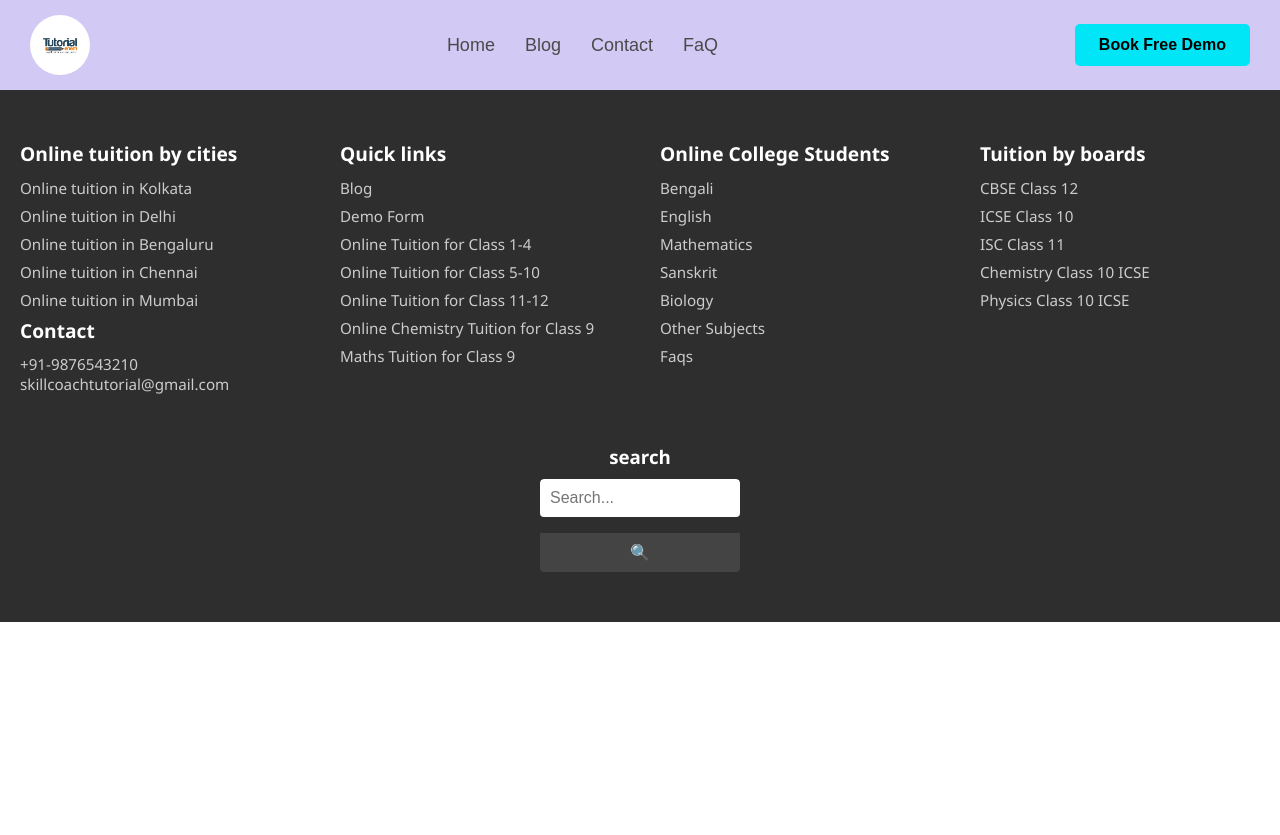
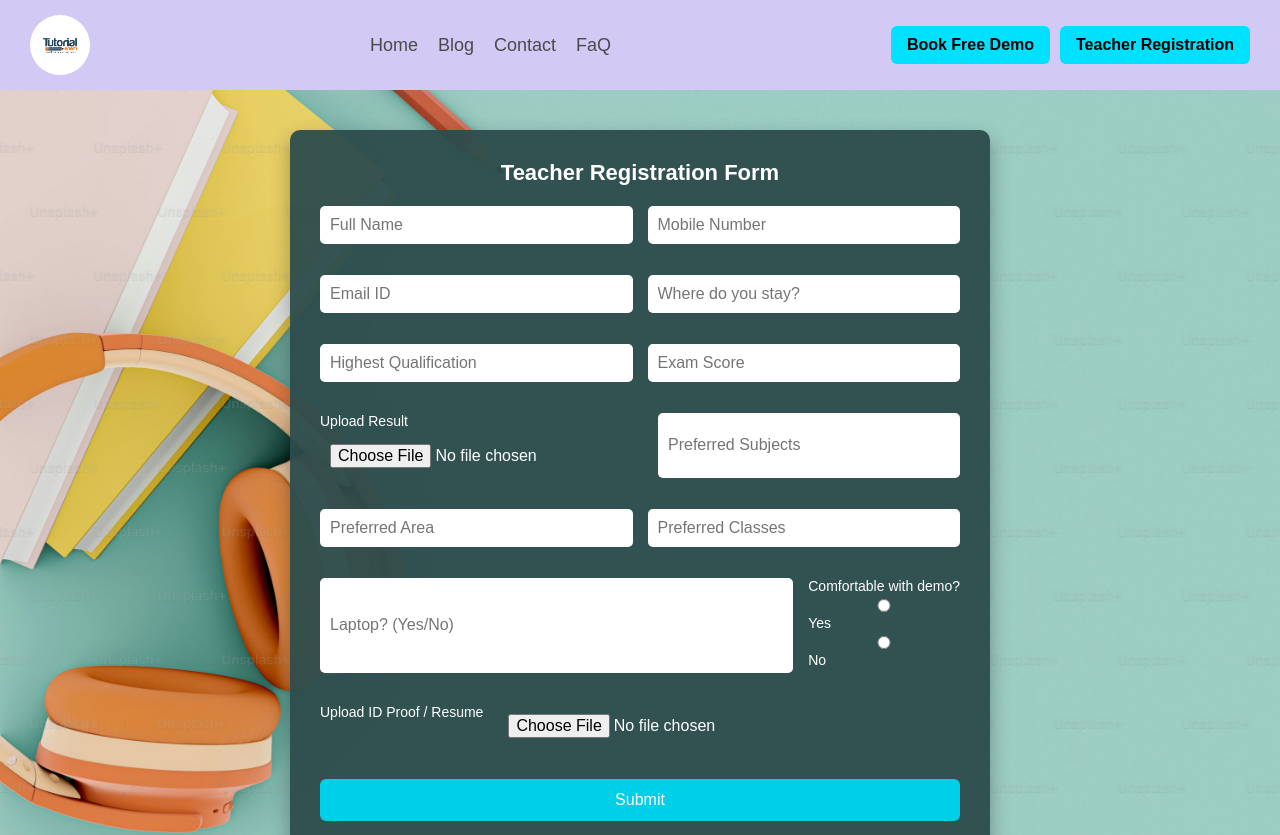
Before and after one commit to uzumakiSANJAY/tutorial_frontend, a React (Create React App) app: page /teacher-register in a window 1280 px wide. Shown: the top 835 px of the page. Before the commit the page ends 800 px from the top, so only its background shows below. Built offline with nearby package versions, Linux system fonts and the light colour scheme.

Commit message:
added teacher register page

```diff
--- a/src/App.js
+++ b/src/App.js
@@ -10,6 +10,7 @@
 import Contact from './components/Contact';
 import OnlineCollegeStudents from './components/OnlineCollegeStudents';
 import OnlineSchoolStudents from './components/OnlineSchoolStudents';
+import TeacherForm from './components/TeacherForm';
 
 function App() {
   return (
@@ -19,6 +20,7 @@
         <Routes>
           <Route path="/" element={<Main />} />
           <Route path="/book-demo" element={<ClassForm />} />
+          <Route path="/teacher-register" element={<TeacherForm />} />
           <Route path="/faq" element={<FaqSection />} />
           <Route path="/blog" element={<Blog />} />
           <Route path="/contact" element={<Contact />} />
--- a/src/components/Header.jsx
+++ b/src/components/Header.jsx
@@ -13,7 +13,10 @@
           <a href="/contact">Contact</a>
           <a href="/faq">FaQ</a>
         </nav>
-        <a href="/book-demo" className="header-button">Book Free Demo</a>
+        <div className="header-buttons">
+          <a href="/book-demo" className="header-button">Book Free Demo</a>
+          <a href="/teacher-register" className="header-button">Teacher Registration</a>
+        </div>
       </div>
     </header>
   );
--- /dev/null
+++ b/src/components/TeacherForm.jsx
@@ -0,0 +1,137 @@
+import React, { useState } from 'react';
+import '../styles/TeacherForm.css';
+import { API_ROUTES } from '../config/api';
+import Swal from 'sweetalert2';
+
+const TeacherRegistrationForm = () => {
+    const [formData, setFormData] = useState({
+        name: '',
+        mobile: '',
+        email: '',
+        address: '',
+        qualification: '',
+        score: '',
+        resultFile: null,
+        subject: '',
+        area: '',
+        classes: '',
+        hasLaptop: '',
+        giveDemo: '',
+        idProof: null,
+    });
+
+    const handleChange = (e) => {
+        const { name, value, type, files } = e.target;
+        setFormData((prev) => ({
+            ...prev,
+            [name]: type === 'file' ? files[0] : value,
+        }));
+    };
+
+    const handleSubmit = async (e) => {
+        e.preventDefault();
+
+        const formDataToSend = new FormData();
+        Object.keys(formData).forEach((key) => {
+            formDataToSend.append(key, formData[key]);
+        });
+
+        try {
+            const response = await fetch(API_ROUTES.submitTeacherForm, {
+                method: 'POST',
+                body: formDataToSend,
+            });
+
+            const result = await response.json();
+
+            if (response.ok) {
+                Swal.fire({
+                    icon: 'success',
+                    title: 'Success!',
+                    text: 'Form submitted successfully!',
+                });
+                console.log('Success:', result);
+
+                // Reset form
+                setFormData({
+                    name: '',
+                    mobile: '',
+                    email: '',
+                    address: '',
+                    qualification: '',
+                    score: '',
+                    resultFile: null,
+                    subject: '',
+                    area: '',
+                    classes: '',
+                    hasLaptop: '',
+                    giveDemo: '',
+                    idProof: null,
+                });
+                e.target.reset();
+            } else {
+                Swal.fire({
+                    icon: 'error',
+                    title: 'Error',
+                    text: 'Error submitting form',
+                });
+                console.error('Error response:', result);
+            }
+        } catch (error) {
+            console.error('Network error:', error);
+            Swal.fire({
+                icon: 'error',
+                title: 'Oops...',
+                text: 'Something went wrong!',
+            });
+        }
+    };
+
+    return (
+        <div className="form-background">
+            <div className="form-card">
+                <h2 className="form-title">Teacher Registration Form</h2>
+                <form onSubmit={handleSubmit}>
+                    <div className="form-row">
+                        <input type="text" name="name" placeholder="Full Name" onChange={handleChange} required />
+                        <input type="text" name="mobile" placeholder="Mobile Number" onChange={handleChange} required />
+                    </div>
+                    <div className="form-row">
+                        <input type="email" name="email" placeholder="Email ID" onChange={handleChange} required />
+                        <input type="text" name="address" placeholder="Where do you stay?" onChange={handleChange} required />
+                    </div>
+                    <div className="form-row">
+                        <input type="text" name="qualification" placeholder="Highest Qualification" onChange={handleChange} required />
+                        <input type="text" name="score" placeholder="Exam Score" onChange={handleChange} required />
+                    </div>
+                    <div className="form-row">
+                        <div>
+                            <label>Upload Result</label>
+                            <input type="file" name="resultFile" accept="image/*,application/pdf" onChange={handleChange} required />
+                        </div>
+                        <input type="text" name="subject" placeholder="Preferred Subjects" onChange={handleChange} required />
+                    </div>
+                    <div className="form-row">
+                        <input type="text" name="area" placeholder="Preferred Area" onChange={handleChange} required />
+                        <input type="text" name="classes" placeholder="Preferred Classes" onChange={handleChange} required />
+                    </div>
+                    <div className="form-row">
+                        <input type="text" name="hasLaptop" placeholder="Laptop? (Yes/No)" onChange={handleChange} required />
+                        <div className="radio-group">
+                            <label>Comfortable with demo?</label>
+                            <label><input type="radio" name="giveDemo" value="Yes" onChange={handleChange} /> Yes</label>
+                            <label><input type="radio" name="giveDemo" value="No" onChange={handleChange} /> No</label>
+                        </div>
+                    </div>
+                    <div className="form-row">
+                        <label>Upload ID Proof / Resume</label>
+                        <input type="file" name="idProof" accept="image/*,application/pdf" onChange={handleChange} required />
+                    </div>
+                    <button type="submit" className="submit-btn">Submit</button>
+                </form>
+            </div>
+        </div>
+    );
+};
+
+export default TeacherRegistrationForm;
--- a/src/config/api.jsx
+++ b/src/config/api.jsx
@@ -1,9 +1,10 @@
 // src/config/api.js
 
-const BASE_URL = "http://127.0.0.1:5000/api/v1"; // Change to your production URL when needed
+const BASE_URL = "http://127.0.0.1:5001/api/v1"; // Change to your production URL when needed
 
 export const API_ROUTES = {
   //   getMessage: `${BASE_URL}/message`,
   submitForm: `${BASE_URL}/mail/send-mail`,
+  submitTeacherForm: `${BASE_URL}/mail/register-teacher`,
   // Add more endpoints as needed
 };
--- a/src/styles/Header.css
+++ b/src/styles/Header.css
@@ -43,3 +43,28 @@
 .header-button:hover {
   background-color: #00c2d1;     /* Slightly darker on hover */
 }
+
+.header-container {
+  display: flex;
+  align-items: center;
+  justify-content: space-between;
+}
+
+.nav-links {
+  display: flex;
+  gap: 20px;
+}
+
+.header-buttons {
+  display: flex;
+  gap: 10px; /* space between the two buttons */
+}
+
+.header-button {
+  background-color: #00e0ff;
+  color: black;
+  font-weight: bold;
+  padding: 10px 16px;
+  border-radius: 6px;
+  text-decoration: none;
+}
--- /dev/null
+++ b/src/styles/TeacherForm.css
@@ -0,0 +1,67 @@
+.form-background {
+  background-image: url('/src/assets/formimg.jpeg'); /* Change filename to match your uploaded file */
+  background-size: cover;
+  background-position: center;
+  min-height: 100vh;
+  display: flex;
+  justify-content: center;
+  align-items: center;
+}
+
+.form-card {
+  background-color: rgba(45, 76, 76, 0.95); /* Semi-transparent like your example */
+  padding: 30px;
+  border-radius: 10px;
+  max-width: 700px;
+  width: 100%;
+  color: white;
+  box-shadow: 0 8px 20px rgba(0, 0, 0, 0.3);
+}
+
+.form-title {
+  font-size: 22px;
+  font-weight: bold;
+  text-align: center;
+  margin-bottom: 20px;
+}
+
+.form-row {
+  display: flex;
+  flex-wrap: wrap;
+  gap: 15px;
+  margin-bottom: 15px;
+}
+
+.form-row input[type="text"],
+.form-row input[type="email"],
+.form-row input[type="date"],
+.form-row input[type="file"] {
+  flex: 1;
+  padding: 10px;
+  border-radius: 5px;
+  border: none;
+  outline: none;
+}
+
+label {
+  font-size: 14px;
+  font-weight: 500;
+  display: block;
+  margin-bottom: 5px;
+}
+
+.submit-btn {
+  background-color: #00cfe8;
+  color: white;
+  padding: 12px;
+  font-size: 16px;
+  width: 100%;
+  border: none;
+  border-radius: 6px;
+  cursor: pointer;
+  transition: background 0.3s ease;
+}
+
+.submit-btn:hover {
+  background-color: #00bad1;
+}
```
